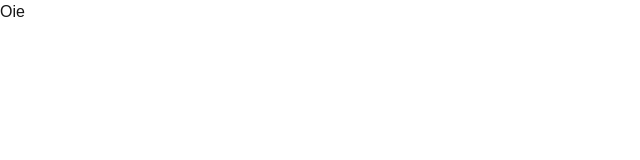
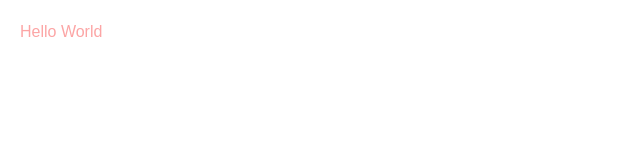
Before and after one commit to gahalberto/finance-ai, a Next.js app: page / in a window 1280 px wide. Shown: the top 160 px of the page, without its empty margins (0-640 px from the left). Built offline with nearby package versions, Linux system fonts and the light colour scheme.

Commit message:
chore: add tailwind prettier plugin

```diff
--- a/app/page.tsx
+++ b/app/page.tsx
@@ -1,6 +1,8 @@
 const Home = () => {
-  return(
-    <>Oie</>
+  return (
+    <>
+      <h1 className="text-red-300 p-5 flex">Hello World</h1>
+    </>
   )
 }
 
--- a/package.json
+++ b/package.json
@@ -22,6 +22,8 @@
     "eslint": "^8",
     "eslint-config-next": "14.2.16",
     "postcss": "^8",
+    "prettier": "^3.3.3",
+    "prettier-plugin-tailwindcss": "^0.6.8",
     "tailwindcss": "^3.4.1",
     "typescript": "^5"
   }
```
Also changed, not shown: .prettierrc.json (added), 1 other file (tests, documents, lock files or other folders).
